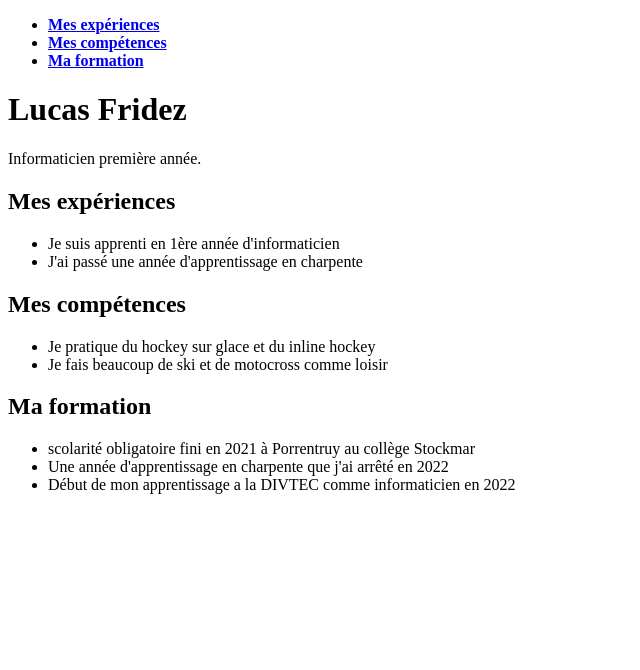
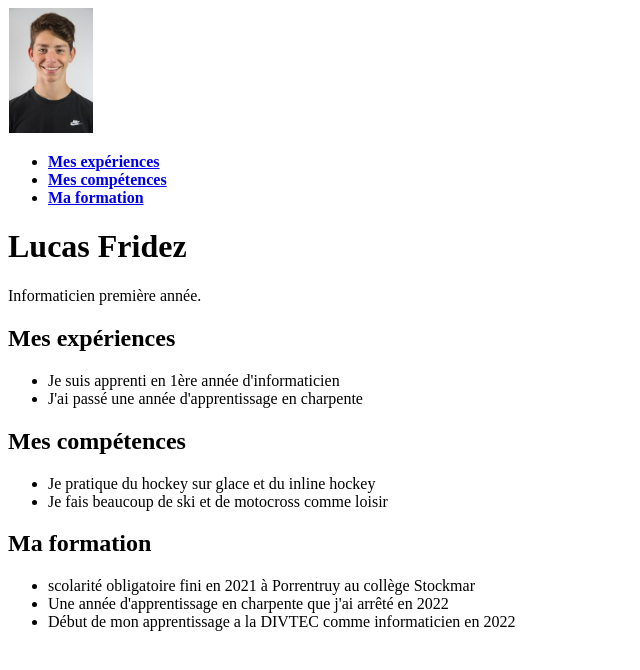
Before and after one commit to divtec-cejef/mon-cv-01-fridluc, a plain HTML site: page index.html in a window 1280 px wide. Shown: the whole page, without its empty margins (0-640 px from the left). Drawn offline with Linux system fonts and the light colour scheme.

Commit message:
ajout photo

```diff
--- a/index.html
+++ b/index.html
@@ -19,7 +19,7 @@
 </head>
 
 <body>
-
+<img src="img/photo%20lucas%20fridez.png" alt="Photo Lucas Fridez">
 <header>
   <nav>
     <ul>
--- /dev/null
+++ b/main.css
@@ -0,0 +1,9 @@
+body {
+  background-color: black;
+}
+ul{
+  color: white;
+}
+h1 {
+  color: lightgoldenrodyellow;
+}
```
Also changed, not shown: img/photo lucas fridez.png (added).
